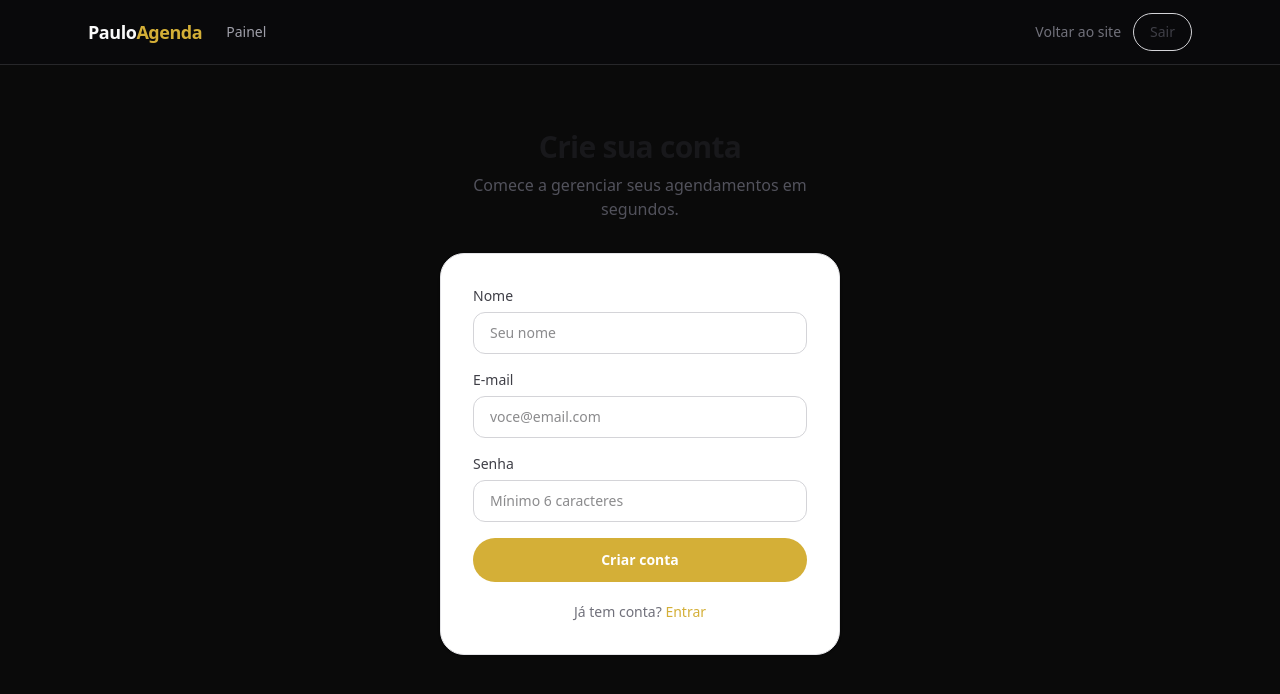
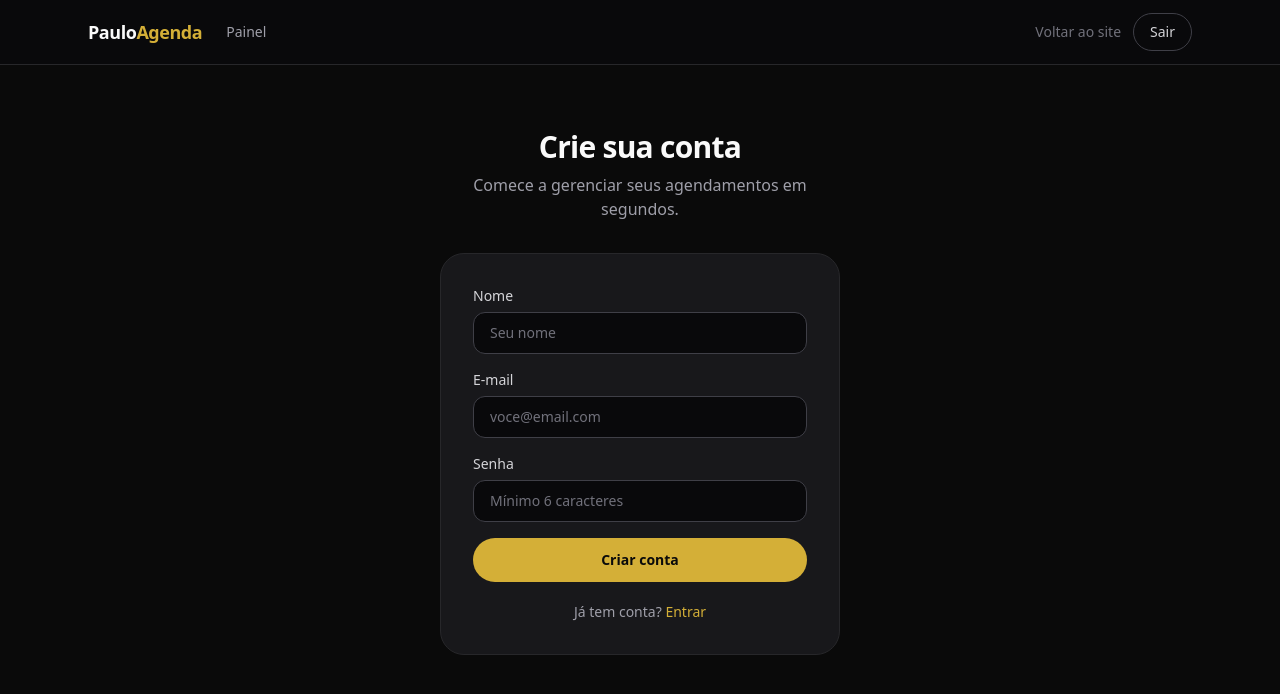
Before and after one commit to ninagomesgt/Paulo-Goes, a Next.js app: page /app/registro in a window 1280 px wide. Shown: the top 694 px of the page. Built offline with nearby package versions, Linux system fonts and the light colour scheme; no server answers.

Commit message:
Atualização automática - 18/08/2026, 23:33:00

```diff
--- a/src/app/app/dashboard/page.tsx
+++ b/src/app/app/dashboard/page.tsx
@@ -19,16 +19,16 @@ export default async function DashboardPage() {
     <section className="mx-auto max-w-6xl px-4 py-10 sm:px-6">
       <div className="mb-8 flex flex-col gap-3 sm:flex-row sm:items-center sm:justify-between">
         <div>
-          <h1 className="text-2xl font-bold tracking-tight text-zinc-900">
+          <h1 className="text-2xl font-bold tracking-tight text-zinc-50">
             Olá, {user.name.split(" ")[0]}
           </h1>
-          <p className="mt-1 text-zinc-600">
+          <p className="mt-1 text-zinc-400">
             Gerencie os agendamentos recebidos pela plataforma.
           </p>
         </div>
         <Link
           href="/agendar"
-          className="rounded-full bg-brand px-5 py-2.5 text-center text-sm font-semibold text-white transition-opacity hover:opacity-90"
+          className="rounded-full bg-brand px-5 py-2.5 text-center text-sm font-semibold text-brand-foreground transition-opacity hover:opacity-90"
         >
           + Novo agendamento
         </Link>
--- a/src/app/app/login/page.tsx
+++ b/src/app/app/login/page.tsx
@@ -14,14 +14,14 @@ export default async function LoginPage() {
   return (
     <section className="mx-auto flex w-full max-w-md flex-col px-4 py-16 sm:px-6">
       <div className="mb-8 text-center">
-        <h1 className="text-3xl font-bold tracking-tight text-zinc-900">
+        <h1 className="text-3xl font-bold tracking-tight text-zinc-50">
           Bem-vindo de volta
         </h1>
-        <p className="mt-2 text-zinc-600">
+        <p className="mt-2 text-zinc-400">
           Acesse o painel de agendamentos.
         </p>
       </div>
-      <div className="rounded-3xl border border-zinc-200 bg-white p-6 shadow-sm sm:p-8">
+      <div className="rounded-3xl border border-zinc-800 bg-zinc-900 p-6 sm:p-8">
         <AuthForm mode="login" />
       </div>
     </section>
--- a/src/app/app/registro/page.tsx
+++ b/src/app/app/registro/page.tsx
@@ -14,14 +14,14 @@ export default async function RegistroPage() {
   return (
     <section className="mx-auto flex w-full max-w-md flex-col px-4 py-16 sm:px-6">
       <div className="mb-8 text-center">
-        <h1 className="text-3xl font-bold tracking-tight text-zinc-900">
+        <h1 className="text-3xl font-bold tracking-tight text-zinc-50">
           Crie sua conta
         </h1>
-        <p className="mt-2 text-zinc-600">
+        <p className="mt-2 text-zinc-400">
           Comece a gerenciar seus agendamentos em segundos.
         </p>
       </div>
-      <div className="rounded-3xl border border-zinc-200 bg-white p-6 shadow-sm sm:p-8">
+      <div className="rounded-3xl border border-zinc-800 bg-zinc-900 p-6 sm:p-8">
         <AuthForm mode="register" />
       </div>
     </section>
--- a/src/components/app/AuthForm.tsx
+++ b/src/components/app/AuthForm.tsx
@@ -5,7 +5,7 @@ import Link from "next/link";
 import { useRouter } from "next/navigation";
 
 const inputClass =
-  "w-full rounded-xl border border-zinc-300 bg-white px-4 py-2.5 text-sm text-zinc-900 outline-none transition-colors focus:border-brand focus:ring-2 focus:ring-indigo-100";
+  "w-full rounded-xl border border-zinc-700 bg-zinc-950 px-4 py-2.5 text-sm text-zinc-100 placeholder:text-zinc-500 outline-none transition-colors focus:border-brand focus:ring-2 focus:ring-amber-500/20";
 
 export default function AuthForm({ mode }: { mode: "login" | "register" }) {
   const router = useRouter();
@@ -47,7 +47,7 @@ export default function AuthForm({ mode }: { mode: "login" | "register" }) {
     <form onSubmit={handleSubmit} className="space-y-4">
       {!isLogin && (
         <div>
-          <label htmlFor="name" className="mb-1.5 block text-sm font-medium text-zinc-700">
+          <label htmlFor="name" className="mb-1.5 block text-sm font-medium text-zinc-300">
             Nome
           </label>
           <input
@@ -63,7 +63,7 @@ export default function AuthForm({ mode }: { mode: "login" | "register" }) {
       )}
 
       <div>
-        <label htmlFor="email" className="mb-1.5 block text-sm font-medium text-zinc-700">
+        <label htmlFor="email" className="mb-1.5 block text-sm font-medium text-zinc-300">
           E-mail
         </label>
         <input
@@ -78,7 +78,7 @@ export default function AuthForm({ mode }: { mode: "login" | "register" }) {
       </div>
 
       <div>
-        <label htmlFor="password" className="mb-1.5 block text-sm font-medium text-zinc-700">
+        <label htmlFor="password" className="mb-1.5 block text-sm font-medium text-zinc-300">
           Senha
         </label>
         <input
@@ -94,7 +94,7 @@ export default function AuthForm({ mode }: { mode: "login" | "register" }) {
       </div>
 
       {error && (
-        <p className="rounded-xl border border-red-200 bg-red-50 px-4 py-3 text-sm text-red-600">
+        <p className="rounded-xl border border-red-500/30 bg-red-500/10 px-4 py-3 text-sm text-red-300">
           {error}
         </p>
       )}
@@ -102,7 +102,7 @@ export default function AuthForm({ mode }: { mode: "login" | "register" }) {
       <button
         type="submit"
         disabled={loading}
-        className="w-full rounded-full bg-brand px-6 py-3 text-sm font-semibold text-white transition-opacity hover:opacity-90 disabled:cursor-not-allowed disabled:opacity-50"
+        className="w-full rounded-full bg-brand px-6 py-3 text-sm font-semibold text-brand-foreground transition-opacity hover:opacity-90 disabled:cursor-not-allowed disabled:opacity-50"
       >
         {loading
           ? isLogin
@@ -113,7 +113,7 @@ export default function AuthForm({ mode }: { mode: "login" | "register" }) {
             : "Criar conta"}
       </button>
 
-      <p className="pt-1 text-center text-sm text-zinc-500">
+      <p className="pt-1 text-center text-sm text-zinc-400">
         {isLogin ? (
           <>
             Não tem conta?{" "}
--- a/src/components/app/LogoutButton.tsx
+++ b/src/components/app/LogoutButton.tsx
@@ -21,7 +21,7 @@ export default function LogoutButton() {
     <button
       onClick={handleLogout}
       disabled={loading}
-      className="rounded-full border border-zinc-300 px-4 py-2 text-sm font-medium text-zinc-700 transition-colors hover:border-zinc-400 hover:text-zinc-900 disabled:opacity-50"
+      className="rounded-full border border-zinc-700 px-4 py-2 text-sm font-medium text-zinc-300 transition-colors hover:border-brand hover:text-brand disabled:opacity-50"
     >
       {loading ? "Saindo..." : "Sair"}
     </button>
--- a/src/components/dashboard/AppointmentList.tsx
+++ b/src/components/dashboard/AppointmentList.tsx
@@ -13,11 +13,9 @@ const statusLabel: Record<AppointmentStatus, string> = {
 };
 
 const statusClass: Record<AppointmentStatus, string> = {
-  pending:
-    "bg-amber-50 text-amber-700 border-amber-200",
-  confirmed:
-    "bg-emerald-50 text-emerald-700 border-emerald-200",
-  cancelled: "bg-red-50 text-red-600 border-red-200",
+  pending: "bg-amber-500/10 text-amber-300 border-amber-500/30",
+  confirmed: "bg-emerald-500/10 text-emerald-300 border-emerald-500/30",
+  cancelled: "bg-red-500/10 text-red-300 border-red-500/30",
 };
 
 function formatDate(date: string): string {
```
